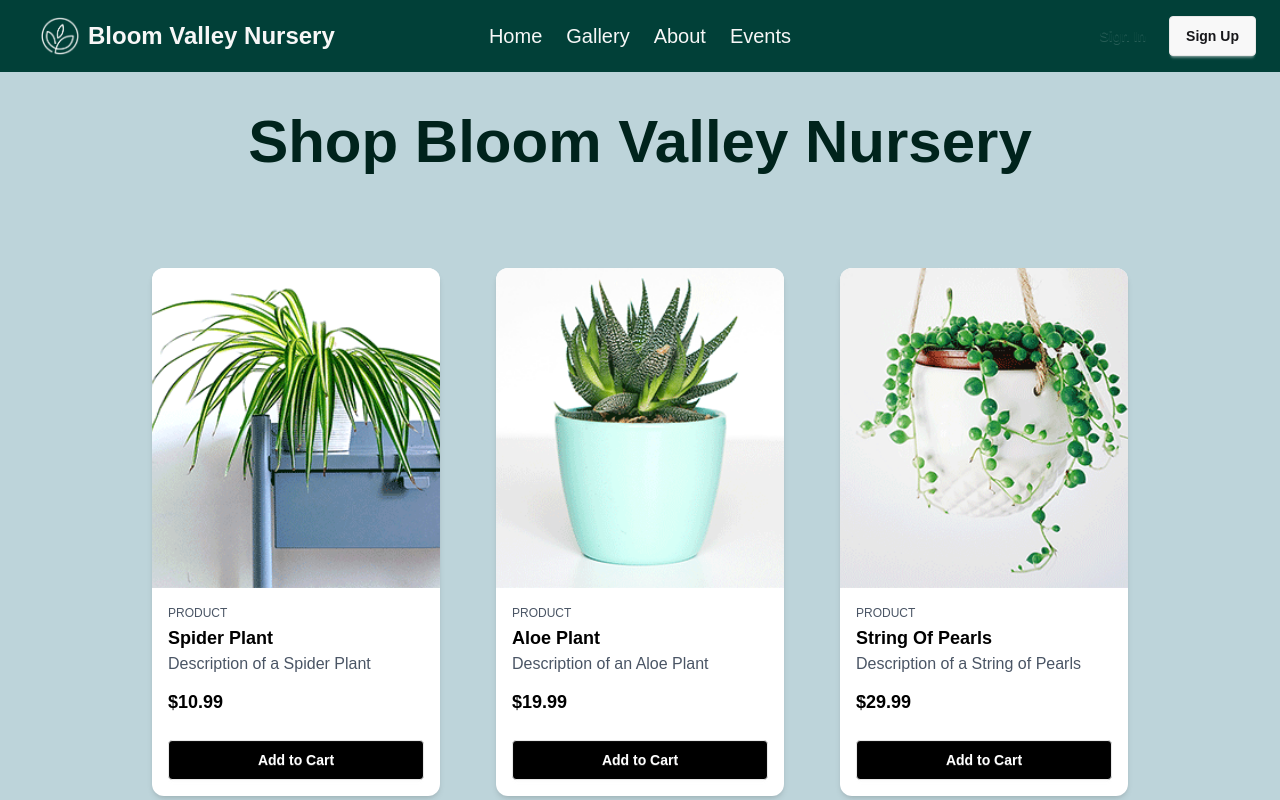
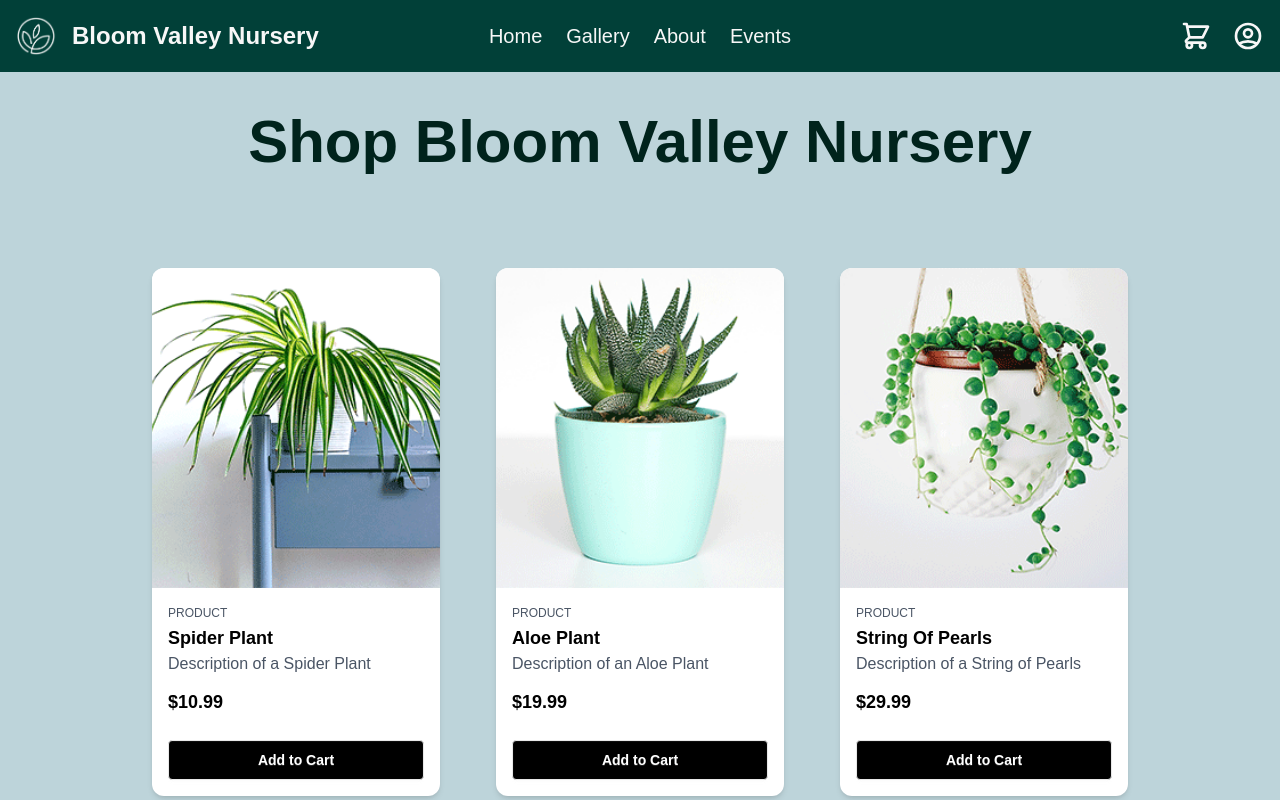
Before and after one commit to davemasilungan/bloom-valley, a Next.js app: page /gallery in a window 1280 px wide. Shown: the top 800 px of the page. Built offline with nearby package versions, Linux system fonts and the light colour scheme.

Commit message:
Fixed some padding and styling

```diff
--- a/src/app/(routes)/gallery/page.tsx
+++ b/src/app/(routes)/gallery/page.tsx
@@ -11,6 +11,7 @@ const Gallery: React.FC = () => {
           Shop Bloom Valley Nursery
         </h1>
       </div>
+
       <section
         id="Products"
         className="w-fit mx-auto grid grid-cols-1 lg:grid-cols-3 md:grid-cols-2 justify-items-center justify-center gap-y-20 gap-x-14 mt-10 mb-10"
--- a/src/components/Cart.tsx
+++ b/src/components/Cart.tsx
@@ -2,12 +2,13 @@
 
 import { useCart } from "@lib/context/CartContext";
 import { useState } from "react";
+import { usePathname } from "next/navigation";
 import CartModal from "@components/CartModal";
 
 const Cart = () => {
   const [isModalOpen, setIsModalOpen] = useState(false);
   const { cartItems } = useCart();
-
+  const path = usePathname();
   return (
     <>
       <button
--- a/src/components/CartModal.tsx
+++ b/src/components/CartModal.tsx
@@ -15,9 +15,16 @@ const CartModal = ({ isOpen, onClose }: CartModalProps) => {
   const total = cartItems.reduce((sum, item) => sum + item.price, 0).toFixed(2);
 
   if (!isOpen) return null;
+  const totalItems = cartItems.length;
 
   const handleProcessOrder = () => {
-    alert("Thank you for your purchase.");
+    alert(
+      "Thank you! You have purchased " +
+        totalItems +
+        " items. Your Total is $" +
+        total +
+        "."
+    );
     clearCart();
     onClose();
   };
--- a/src/components/GalleryProductCards.tsx
+++ b/src/components/GalleryProductCards.tsx
@@ -26,7 +26,7 @@ const GalleryProductCards = () => {
             alt={product.name + " Image"}
             className="h-80 w-72 object-cover rounded-t-xl"
           />
-          <div className="px-4 py-3 w-72 flex-grow">
+          <div className="px-4 py-3 w-72 grow">
             {" "}
             <span className="text-gray-600 mr-3 uppercase text-xs">
               {product.type.toUpperCase()}
--- a/src/components/Navbar.tsx
+++ b/src/components/Navbar.tsx
@@ -6,6 +6,7 @@ import Link from "next/link";
 import Cart from "@components/Cart";
 import Profile from "@components/Profile";
 import { useCart } from "@lib/context/CartContext";
+import { usePathname } from "next/navigation";
 
 const Navbar = () => {
   const closePopoverMenu = () => {
@@ -24,6 +25,8 @@ const Navbar = () => {
     { href: "/", label: "Sign Up" },
   ];
 
+  const isGalleryPage = usePathname() === "/gallery";
+
   const { cartItems } = useCart();
 
   // If cart has items, remove "Sign In" and "Sign Up" from Hamburger dropdown menu
@@ -35,7 +38,7 @@ const Navbar = () => {
       : navLinks;
 
   return (
-    <div className="pl-6 pr-6 navbar bg-[#014038] sticky top-0 z-50 text-[#F7F7F7]">
+    <div className="pl-2 pr-2 navbar bg-[#014038] sticky top-0 z-50 text-[#F7F7F7]">
       <div className="navbar-start">
         <div className="dropdown">
           <div tabIndex={0} role="button" className="btn btn-ghost lg:hidden">
@@ -72,12 +75,12 @@ const Navbar = () => {
             alt="Bloom Valley Nursery Logo"
             width={40}
             height={40}
-            className="ml-4"
+            className="invisible md:visible shrink-0 ml-2"
           />
         </Link>
         <Link
           href="/"
-          className="ml-2 text-nowrap font-bold text-lg sm:text-2xl"
+          className="ml-.5 lg:ml-4 text-nowrap font-bold text-lg sm:text-2xl"
         >
           Bloom Valley Nursery
         </Link>
@@ -96,10 +99,10 @@ const Navbar = () => {
             ))}
         </ul>
       </div>
-      {/* Right Side - If Cart has items show Cart and Profile icons else show "Sign In" and "Sign Up" buttons */}
+      {/* Right Side - If Cart has items or is on gallery page, show Cart and Profile icons else show "Sign In" and "Sign Up" buttons */}
       <div className="navbar-end">
-        {cartItems.length > 0 ? (
-          <div className="mr-2">
+        {cartItems.length > 0 || isGalleryPage ? (
+          <div className="mr-1">
             <Cart />
             <Profile />
           </div>
@@ -111,7 +114,7 @@ const Navbar = () => {
             >
               Sign In
             </Link>
-            <Link href="/" className="btn ml-1.5">
+            <Link href="/" className="btn ml-1">
               Sign Up
             </Link>
           </div>
```
